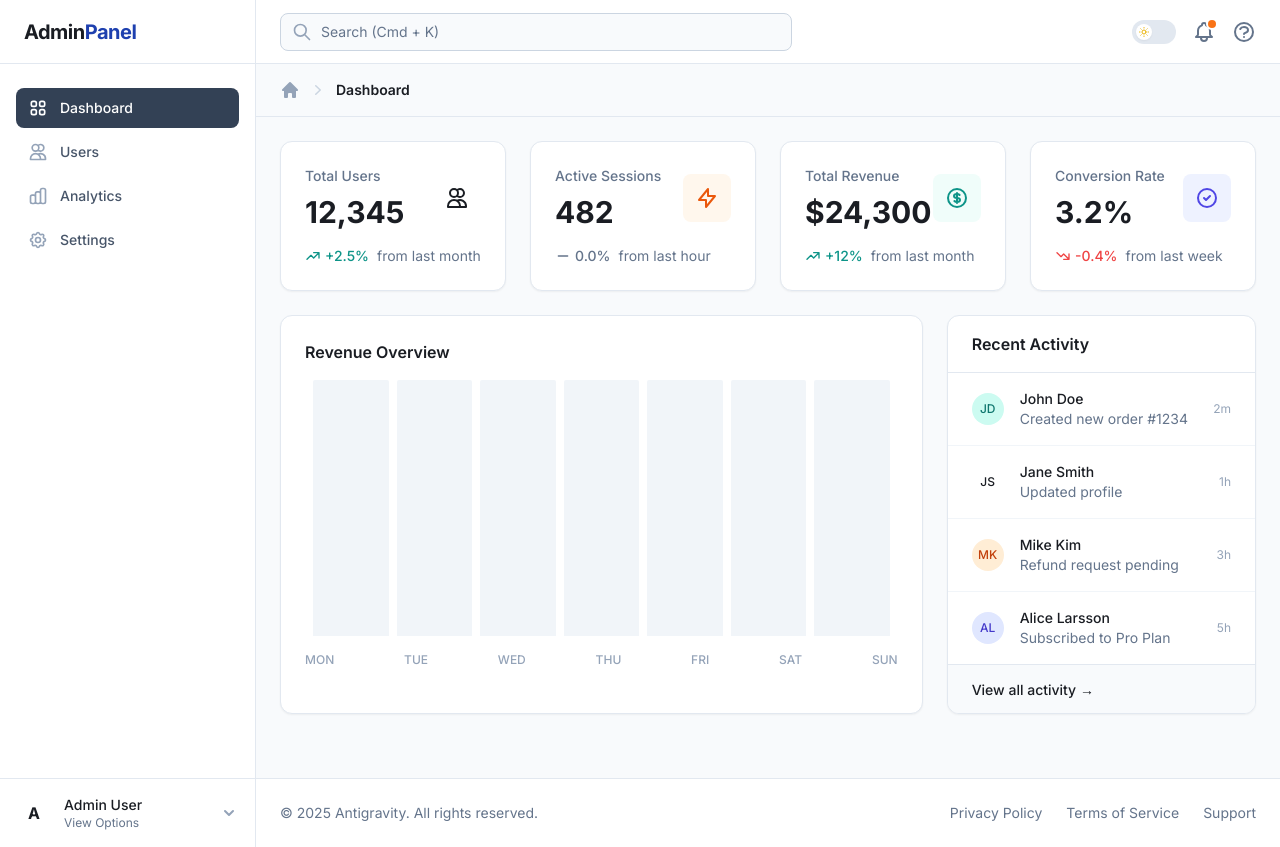
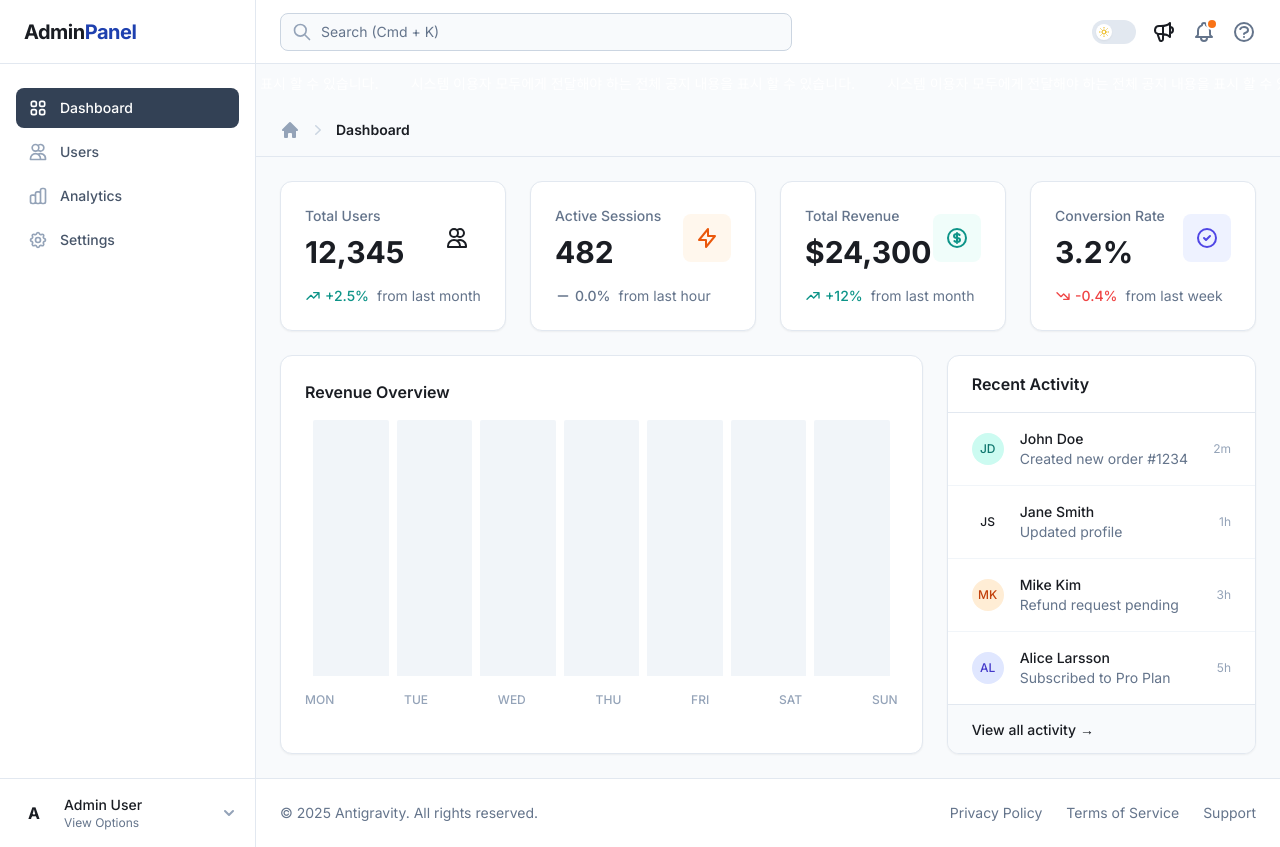
Before and after one commit to webshackgithub/AdminBackOffice, a Django app: page / in a window 1280 px wide. Run offline with Django 4.2, Linux system fonts and the light colour scheme; the visitor is signed in with stand-in values (Sample User, id 1); some libraries are stand-ins or nearby versions.

Commit message:
marguee 기능 추가

```diff
--- a/templates/base.html
+++ b/templates/base.html
@@ -85,6 +85,7 @@
     class="bg-slate-50 dark:bg-slate-900 text-slate-900 dark:text-slate-50 font-sans antialiased h-screen flex overflow-hidden"
     x-data="{
         sidebarOpen: true,
+        showMarquee: true,
         profileModalOpen: false,
         darkMode: localStorage.getItem('darkMode') === 'true' || (!('darkMode' in localStorage) && window.matchMedia('(prefers-color-scheme: dark)').matches),
         toggleDarkMode() {
@@ -110,6 +111,9 @@
         <!-- Header -->
         {% include 'components/header.html' %}
 
+        <!-- Notice Marquee -->
+        {% include 'components/notice_marquee.html' %}
+
         <!-- Breadcrumbs -->
         {% include 'components/breadcrumbs.html' %}
 
--- a/templates/components/header.html
+++ b/templates/components/header.html
@@ -39,6 +39,19 @@
             </span>
         </button>
 
+        <!-- Marquee Toggle -->
+        <button @click="showMarquee = !showMarquee" class="transition-colors relative mx-1"
+            :class="showMarquee ? 'text-brand-600 dark:text-brand-400' : 'text-slate-400 hover:text-slate-600 dark:hover:text-slate-200'"
+            title="Toggle Notice">
+            <svg class="h-6 w-6" fill="none" viewBox="0 0 24 24" stroke="currentColor">
+                <path stroke-linecap="round" stroke-linejoin="round" stroke-width="2"
+                    d="M11 5.882V19.24a1.76 1.76 0 01-3.417.592l-2.147-6.15M18 13a3 3 0 100-6M5.436 13.683A4.001 4.001 0 017 6h1.832c4.1 0 7.625-1.234 9.168-3v14c-1.543-1.766-5.067-3-9.168-3H7a3.988 3.988 0 01-1.564-.317z" />
+            </svg>
+            <div x-show="!showMarquee" class="absolute inset-0 flex items-center justify-center pointer-events-none">
+                <div class="h-0.5 w-full bg-slate-400 rotate-45 transform"></div>
+            </div>
+        </button>
+
         <!-- Notification Bell -->
         <button
             class="text-slate-500 dark:text-slate-400 hover:text-slate-700 dark:hover:text-white transition-colors relative">
--- /dev/null
+++ b/templates/components/notice_marquee.html
@@ -0,0 +1,32 @@
+<div x-show="showMarquee" x-transition:enter="transition ease-out duration-300"
+    x-transition:enter-start="opacity-0 -translate-y-2 h-0" x-transition:enter-end="opacity-100 translate-y-0 h-10"
+    x-transition:leave="transition ease-in duration-200" x-transition:leave-start="opacity-100 translate-y-0 h-10"
+    x-transition:leave-end="opacity-0 -translate-y-2 h-0"
+    class="relative bg-brand-600 dark:bg-brand-900 overflow-hidden h-10 flex items-center origin-top">
+    <div class="absolute whitespace-nowrap animate-marquee flex items-center">
+        <span class="text-white text-sm font-medium px-4">시스템 이용자 모두에게 전달해야 하는 전체 공지 내용을 표시 할 수 있습니다.</span>
+        <span class="text-white text-sm font-medium px-4">시스템 이용자 모두에게 전달해야 하는 전체 공지 내용을 표시 할 수 있습니다.</span>
+        <span class="text-white text-sm font-medium px-4">시스템 이용자 모두에게 전달해야 하는 전체 공지 내용을 표시 할 수 있습니다.</span>
+        <span class="text-white text-sm font-medium px-4">시스템 이용자 모두에게 전달해야 하는 전체 공지 내용을 표시 할 수 있습니다.</span>
+        <span class="text-white text-sm font-medium px-4">시스템 이용자 모두에게 전달해야 하는 전체 공지 내용을 표시 할 수 있습니다.</span>
+        <span class="text-white text-sm font-medium px-4">시스템 이용자 모두에게 전달해야 하는 전체 공지 내용을 표시 할 수 있습니다.</span>
+    </div>
+</div>
+
+<style>
+    @keyframes marquee {
+        0% {
+            transform: translateX(0);
+        }
+
+        100% {
+            transform: translateX(-50%);
+        }
+    }
+
+    .animate-marquee {
+        animation: marquee 20s linear infinite;
+        /* Ensure width is enough to scroll smoothly. Duplicating content is a simple trick for continuous loop */
+        width: 200%;
+    }
+</style>
```
